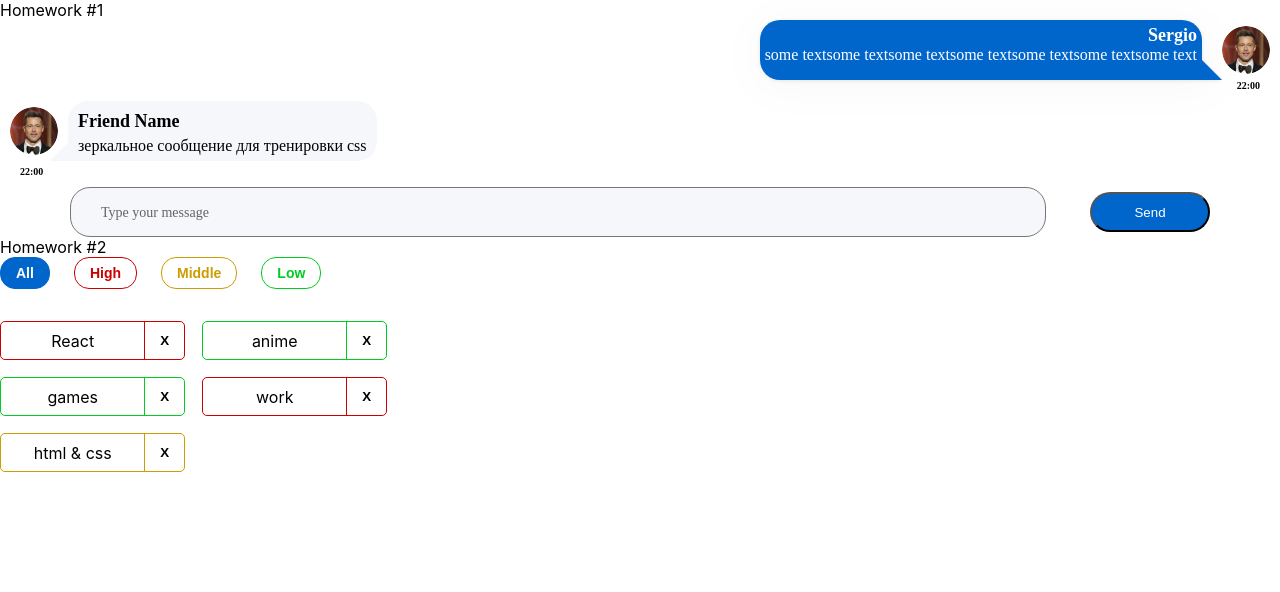
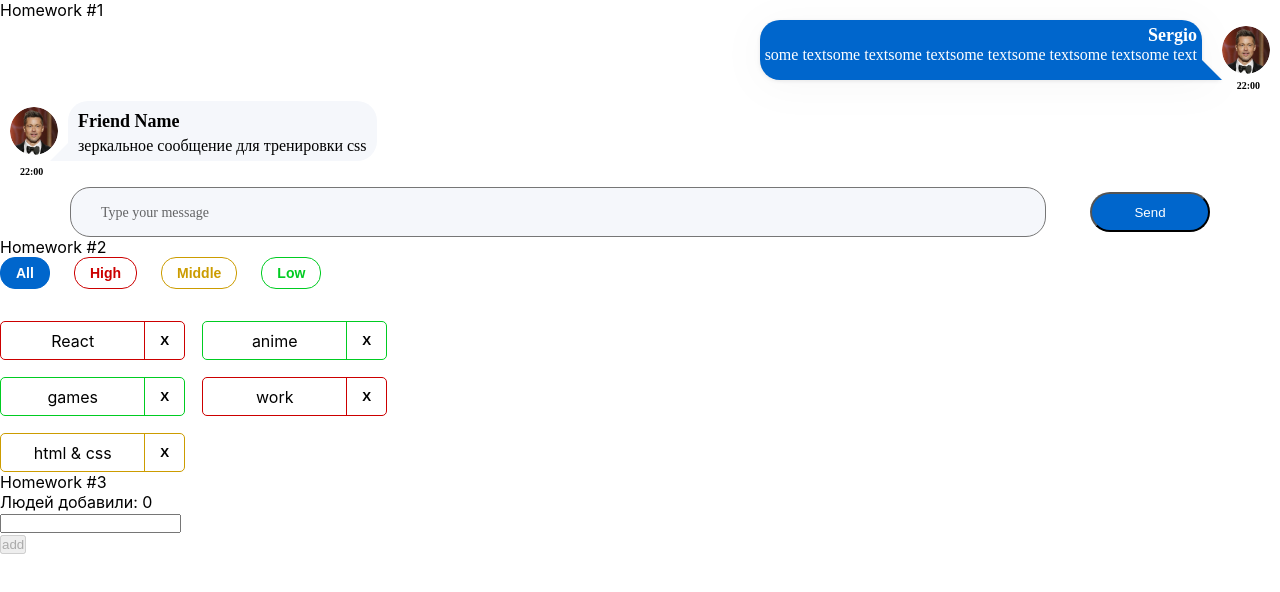
Before and after one commit to Sergey-Bukreev/HomeWorks-Front, a React (Create React App) app: page / in a window 1280 px wide. Shown: the top 592 px of the page. Built offline with nearby package versions, Linux system fonts and the light colour scheme.

Commit message:
add types for component HW3 and fix and and types for logic for this component

```diff
--- a/src/s1-main/App.tsx
+++ b/src/s1-main/App.tsx
@@ -2,6 +2,7 @@
 import s from './App.module.css'
 import HW1 from '../s2-homeworks/hw01/HW1'
 import HW2 from "../s2-homeworks/hw02/HW2";
+import HW3 from "../s2-homeworks/hw03/HW3";
 
 function App() {
     return (
@@ -9,7 +10,7 @@
             <HW1/>
             {/*раскомментировать по ходу выполнения*/}
             <HW2/>
-            {/*<HW3/>*/}
+            <HW3/>
             {/*<HW4/>*/}
 
             {/*при выполнении дз 5 и более - закомментировать здесь дз 1-4, так как они есть внутри дз 5*/}
--- a/src/s2-homeworks/hw03/Greeting.tsx
+++ b/src/s2-homeworks/hw03/Greeting.tsx
@@ -2,14 +2,14 @@
 import s from './Greeting.module.css'
 
 type GreetingPropsType = {
-    name: any // need to fix any
-    setNameCallback: any // need to fix any
-    addUser: any // need to fix any
-    onBlur: any // need to fix any
-    onEnter: any // need to fix any
-    error: any // need to fix any
-    totalUsers: any // need to fix any
-    lastUserName?: any // need to fix any
+    name: string // need to fix any
+    setNameCallback: (e: ChangeEvent<HTMLInputElement>) => void; // need to fix any
+    addUser: () => void; // need to fix any
+    onBlur: () => void; // need to fix any
+    onEnter: (e: KeyboardEvent<HTMLInputElement>) => void; // need to fix any
+    error: string; // need to fix any
+    totalUsers: number; // need to fix any
+    lastUserName?: string; // need to fix any
 }
 
 // презентационная компонента (для верстальщика)
@@ -25,7 +25,7 @@
         lastUserName,
     } // деструктуризация пропсов
 ) => {
-    const inputClass = s.errorInput // need to fix with (?:)
+    const inputClass = error? s.errorInput : "" // need to fix with (?:)
 
     return (
         <div id={'hw3-form'} className={s.greetingForm}>
--- a/src/s2-homeworks/hw03/GreetingContainer.tsx
+++ b/src/s2-homeworks/hw03/GreetingContainer.tsx
@@ -3,18 +3,33 @@
 import { UserType } from './HW3'
 
 type GreetingContainerPropsType = {
-    users: any // need to fix any
-    addUserCallback: any // need to fix any
+    users: UserType[] // need to fix any
+    addUserCallback: (name:string)=> void// need to fix any
 }
 
-export const pureAddUser = (name: any, setError: any, setName: any, addUserCallback: any) => {
+export const pureAddUser = (name: string, setError: React.Dispatch<React.SetStateAction<string>>, setName:React.Dispatch<React.SetStateAction<string>>, addUserCallback: (name:string)=> void) => {
     // если имя пустое - показать ошибку, иначе - добавить юзера и очистить инпут
+    if (name.trim() === '') {
+        setError('Name cannot be empty');
+    } else {
+        addUserCallback(name);
+        setName('');
+        setError('');
+    }
 }
 
-export const pureOnBlur = (name: any, setError: any) => { // если имя пустое - показать ошибку
+export const pureOnBlur = (name: string, setError: React.Dispatch<React.SetStateAction<string>>) => { // если имя пустое - показать ошибку
+    if (name.trim() === '') {
+        setError('Name cannot be empty');
+    } else {
+        setError('');
+    }
 }
 
-export const pureOnEnter = (e: any, addUser: any) => { // если нажата кнопка Enter - добавить
+export const pureOnEnter = (e: KeyboardEvent<HTMLInputElement>, addUser: (name:string)=> void) => { // если нажата кнопка Enter - добавить
+if(e.key === 'Enter') {
+    addUser(e.currentTarget.value)
+}
 }
 
 // более простой и понятный для новичков
@@ -26,11 +41,11 @@
     addUserCallback,
 }) => {
     // деструктуризация пропсов
-    const [name, setName] = useState<any>('') // need to fix any
-    const [error, setError] = useState<any>('') // need to fix any
+    const [name, setName] = useState<string>('') // need to fix any
+    const [error, setError] = useState<string>('') // need to fix any
 
-    const setNameCallback = (e: any) => { // need to fix any
-        setName('some name') // need to fix
+    const setNameCallback = (e: ChangeEvent<HTMLInputElement>) => { // need to fix any
+        setName(e.currentTarget.value) // need to fix
 
         error && setError('')
     }
@@ -42,12 +57,12 @@
         pureOnBlur(name, setError)
     }
 
-    const onEnter = (e: any) => {
+    const onEnter = (e:KeyboardEvent<HTMLInputElement>) => {
         pureOnEnter(e, addUser)
     }
 
-    const totalUsers = 0 // need to fix
-    const lastUserName = 'some name' // need to fix
+    const totalUsers = users.length// need to fix
+    const lastUserName = totalUsers > 0 ? users[totalUsers - 1].name : ''; // need to fix
 
     return (
         <Greeting
--- a/src/s2-homeworks/hw03/HW3.tsx
+++ b/src/s2-homeworks/hw03/HW3.tsx
@@ -19,20 +19,23 @@
 
 // types
 export type UserType = {
-    _id: any // need to fix any
-    name: any // need to fix any
+    _id: string // need to fix any
+    name: string// need to fix any
 }
 
-export const pureAddUserCallback = (name: any, setUsers: any, users: any) => { // need to fix any
-    const user = { // need to fix
+export const pureAddUserCallback = (name: string, setUsers: React.Dispatch<React.SetStateAction<UserType[]>>, users: UserType[]) => { // need to fix any
+    const user = {
+        _id: v1(),
+        name: name,
+        // need to fix
     }
     setUsers([...users, user])
 }
 
 const HW3 = () => {
-    const [users, setUsers] = useState<any>([]) // need to fix any
+    const [users, setUsers] = useState<UserType[]>([]) // need to fix any
 
-    const addUserCallback = (name: any) => { // need to fix any
+    const addUserCallback = (name: string) => { // need to fix any
         pureAddUserCallback(name, setUsers, users)
     }
 
```
Also changed, not shown: 1 other file (tests, documents, lock files or other folders).
